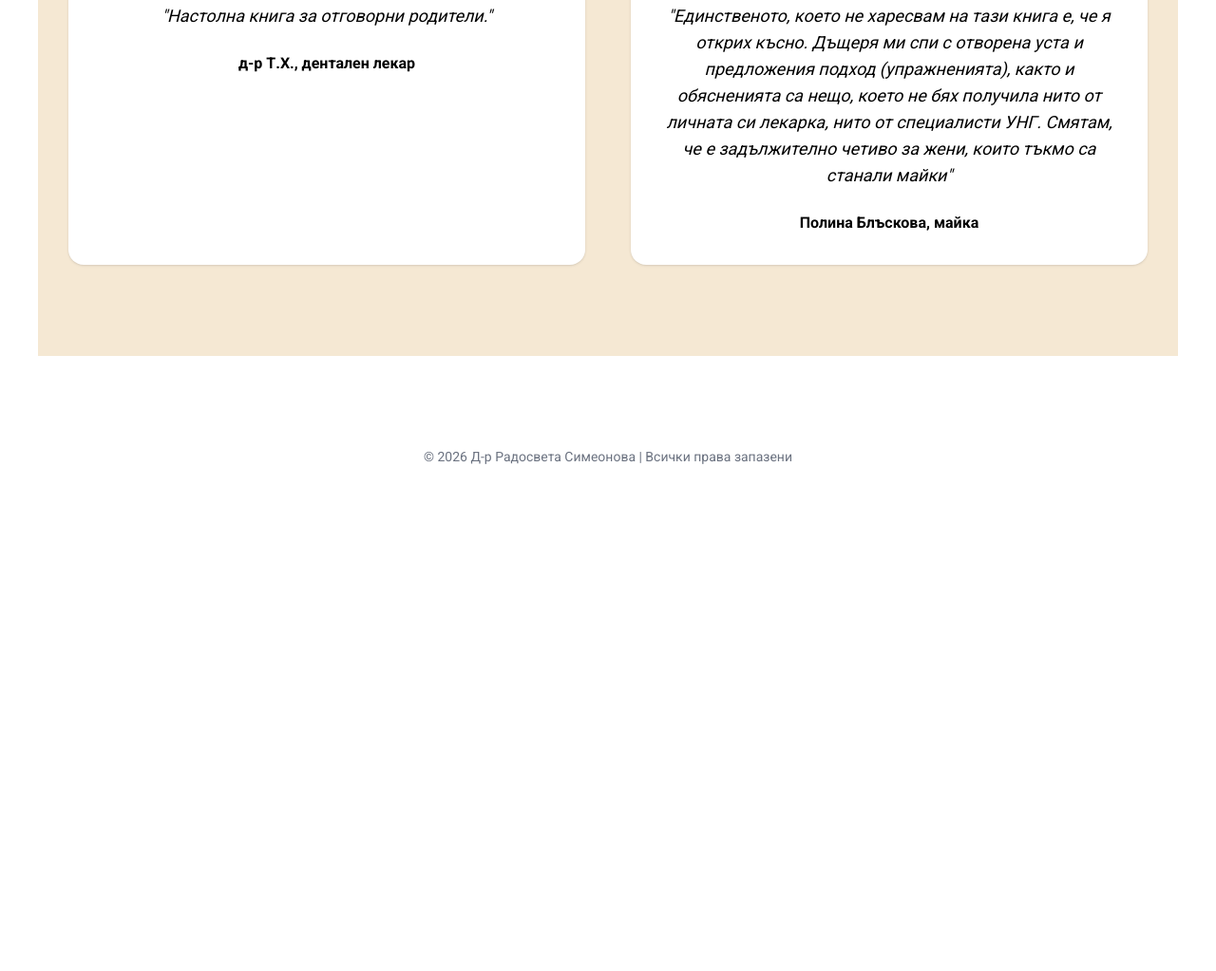
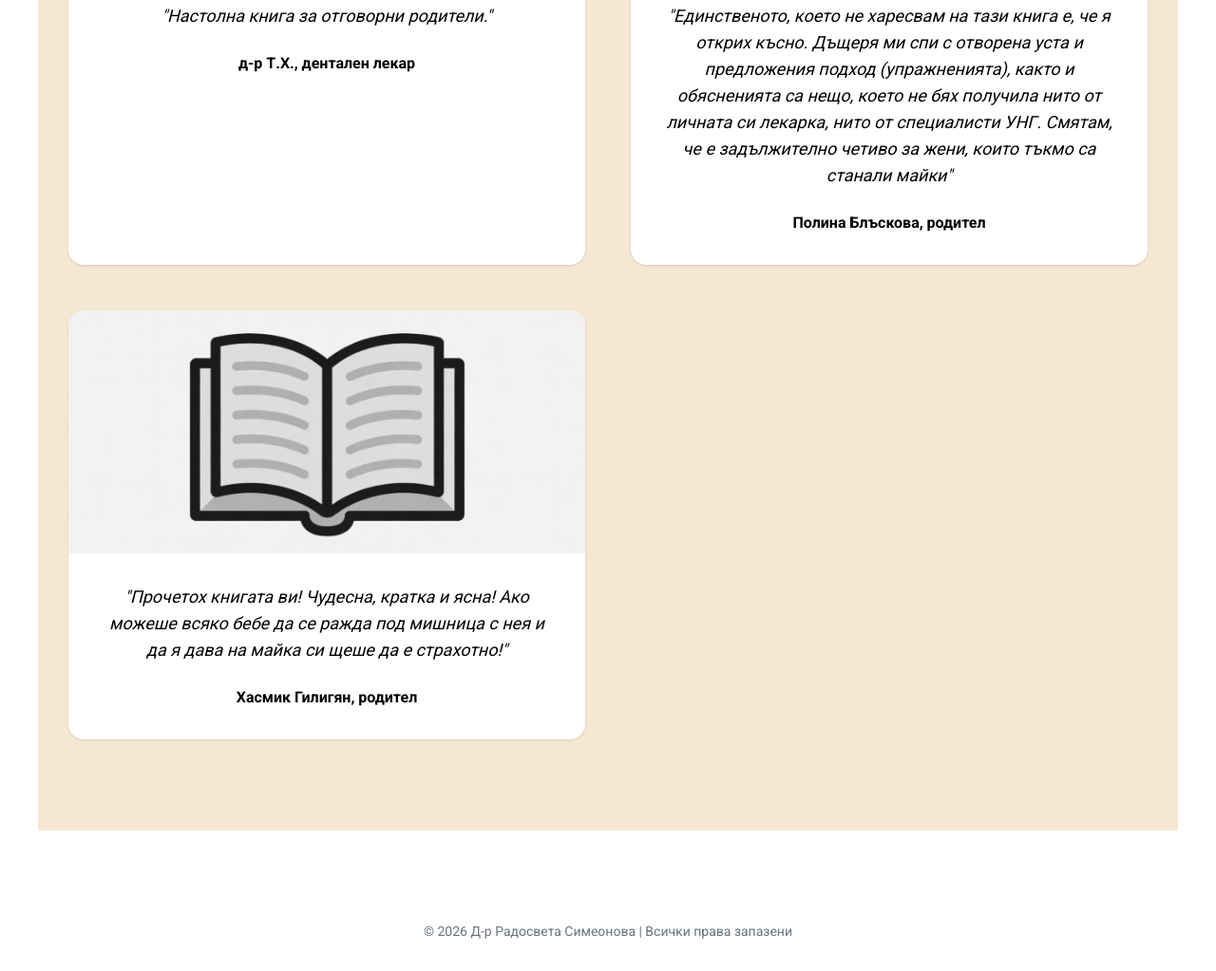
Before and after one commit to bezkaries/kniga2, a plain HTML site: page index.html in a window 1280 px wide. Shown: the part 4469-5492 px from the top of the page at 95% size. Before the commit the page ends 5008 px from the top, so only its background shows below. Drawn offline with nearby package versions, Linux system fonts and the light colour scheme.

Commit message:
Modify testimonials and add new testimonial section
Updated testimonial author titles and added a new testimonial section.

```diff
--- a/index.html
+++ b/index.html
@@ -192,7 +192,17 @@
                     <div class="p-8">
                         <p class="italic text-lg">"Единственото, което не харесвам на тази книга е, че я открих късно. Дъщеря ми спи с отворена уста и предложения подход (упражненията), както и обясненията са нещо, което не бях получила нито от личната си лекарка, нито от специалисти УНГ. Смятам, че е задължително четиво за жени, които тъкмо са станали майки"</p>
                         <div class="mt-6">
-                            <p class="font-semibold">Полина Блъскова, майка</p>
+                            <p class="font-semibold">Полина Блъскова, родител</p>
+                        </div>
+                    </div>
+                </div>
+                  <!-- Testimonial 3 -->
+                <div class="bg-white rounded-2xl overflow-hidden shadow">
+                    <img src="/images/reviews.png" srcset="/images/reviews@2x.png 2x" alt="Testimonial" class="w-full h-64 object-cover">
+                    <div class="p-8">
+                        <p class="italic text-lg">"Прочетох книгата ви! Чудесна, кратка и ясна! Ако можеше всяко бебе да се ражда под мишница с нея и да я дава на майка си щеше да е страхотно!"</p>
+                        <div class="mt-6">
+                            <p class="font-semibold">Хасмик Гилигян, родител</p>
                         </div>
                     </div>
                 </div>
```
